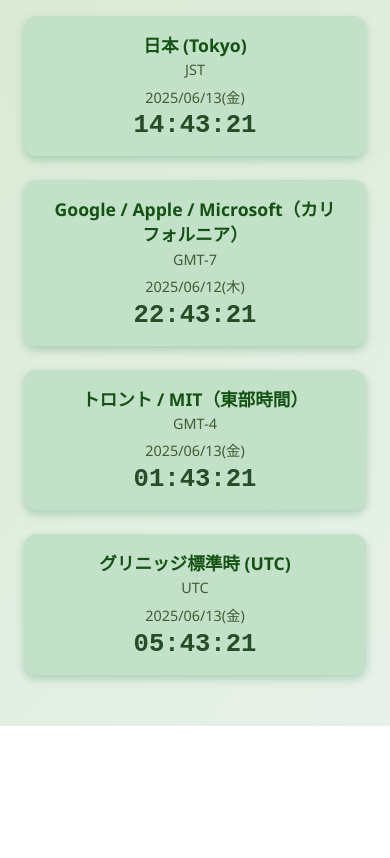
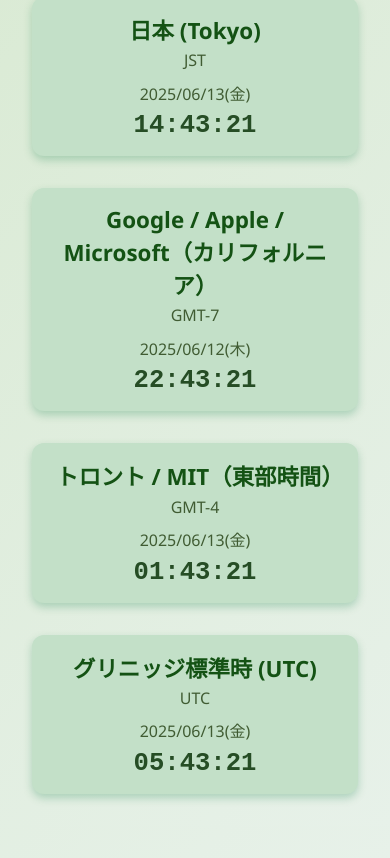
Before and after one commit to hamuzon/time-zone-hamusata-f5-si, a plain HTML site: page index.html in a window 390 px wide. Shown: the part 150-1008 px from the top of the page. Before the commit the page ends 876 px from the top, so only its background shows below. Drawn offline with Linux system fonts and the light colour scheme.

Commit message:
Update index.html
2.0

```diff
--- a/index.html
+++ b/index.html
@@ -3,21 +3,18 @@
 <head>
   <meta charset="UTF-8" />
   <meta name="viewport" content="width=device-width, initial-scale=1" />
-  <title>タイム・ゾーン時計</title>
+  <title>タイム・ゾーン時計（ローカル）</title>
   <style>
-/* ===== リセット ===== */
     * {
       box-sizing: border-box;
       margin: 0;
       padding: 0;
     }
 
-/* ===== 全体レイアウト ===== */
     html, body {
       min-height: 100vh;
       width: 100vw;
       overflow-x: hidden;
-  overflow-y: auto;
       background: linear-gradient(135deg, #d9ead3, #e7f1e9);
       color: #1a3d2f;
       font-family: "Segoe UI", Tahoma, Geneva, Verdana, sans-serif;
@@ -26,58 +23,35 @@ html, body {
       align-items: center;
       justify-content: center;
       padding: 2rem;
-  box-sizing: border-box;
     }
 
-/* ===== コンテナ ===== */
     .container {
       width: 100%;
       max-width: 960px;
-  padding: 0 1rem;
-  box-sizing: border-box;
     }
 
-/* ===== タイトル ===== */
     h1 {
       font-size: 2.2rem;
       margin-bottom: 2rem;
-  letter-spacing: 0.1em;
       text-align: center;
       color: #145214;
     }
 
-/* ===== ゾーン全体のグリッド ===== */
     .zones {
       display: grid;
       grid-template-columns: repeat(2, 1fr);
-  grid-template-rows: repeat(2, auto);
       gap: 2rem;
-  justify-items: center;
-  align-items: start;
-  width: 100%;
-  max-width: 960px;
     }
 
-/* ===== 各ゾーンカード ===== */
     .zone-card {
       background-color: #c3e0c8;
       border-radius: 12px;
       padding: 1.5rem 2rem;
       box-shadow: 0 4px 8px rgba(0, 121, 61, 0.25);
       text-align: center;
-  transition: background-color 0.3s ease, box-shadow 0.3s ease;
       width: 100%;
       max-width: 440px;
       min-height: 180px;
-  display: flex;
-  flex-direction: column;
-  justify-content: center;
-  cursor: default;
-}
-
-.zone-card:hover {
-  background-color: #a0c7a0;
-  box-shadow: 0 6px 12px rgba(0, 121, 61, 0.45);
     }
 
     .zone-name {
@@ -91,8 +65,6 @@ h1 {
       font-size: 1rem;
       color: #405c33;
       margin-bottom: 0.6rem;
-  min-width: 70px;
-  font-variant-numeric: tabular-nums;
     }
 
     .date {
@@ -106,88 +78,76 @@ h1 {
       font-family: monospace;
       font-weight: bold;
       color: #264d25;
-  white-space: nowrap;
     }
 
-/* ===== モバイル対応 ===== */
     @media screen and (max-width: 768px) {
-  html, body {
-    padding: 1rem;
-    justify-content: flex-start;
-  }
-
-  .container {
-    max-width: 100%;
-    padding: 0 0.5rem;
-  }
-
       .zones {
         grid-template-columns: 1fr;
-    gap: 1.5rem;
       }
 
       .zone-card {
+        padding: 1rem 1.5rem;
         min-height: 140px;
-    padding: 1rem 1.5rem;
-    max-width: 100%;
-  }
-
-  .zone-name {
-    font-size: 1.1rem;
-  }
-
-  .zone-offset {
-    font-size: 0.9rem;
-    min-width: auto;
-    margin-bottom: 0.4rem;
-  }
-
-  .date {
-    font-size: 0.9rem;
-    margin-bottom: 0.3rem;
       }
 
       .time {
         font-size: 1.6rem;
       }
     }
-
   </style>
 </head>
 <body>
   <div class="container">
     <h1>タイム・ゾーン時計</h1>
-    <div class="zones" id="zones-container"></div>
+    <div class="zones">
+      <div class="zone-card" data-timezone="Asia/Tokyo">
+        <h2 class="zone-name">日本 (Tokyo)</h2>
+        <div class="zone-offset"></div>
+        <div class="date"></div>
+        <div class="time"></div>
+      </div>
+      <div class="zone-card" data-timezone="America/Los_Angeles">
+        <h2 class="zone-name">Google / Apple / Microsoft（カリフォルニア）</h2>
+        <div class="zone-offset"></div>
+        <div class="date"></div>
+        <div class="time"></div>
+      </div>
+      <div class="zone-card" data-timezone="America/New_York">
+        <h2 class="zone-name">トロント / MIT（東部時間）</h2>
+        <div class="zone-offset"></div>
+        <div class="date"></div>
+        <div class="time"></div>
+      </div>
+      <div class="zone-card" data-timezone="Etc/UTC">
+        <h2 class="zone-name">グリニッジ標準時 (UTC)</h2>
+        <div class="zone-offset"></div>
+        <div class="date"></div>
+        <div class="time"></div>
+      </div>
+    </div>
   </div>
 
   <script>
-const zones = [
-  { name: "日本 (Tokyo)", tz: "Asia/Tokyo" },
-  { name: "Google / Apple / Microsoft（カリフォルニア）", tz: "America/Los_Angeles" },
-  { name: "トロント / MIT（東部時間）", tz: "America/New_York" },
-  { name: "グリニッジ標準時 (UTC)", tz: "Etc/UTC" }
-];
+    let baseUtc = null;
+    let startTime = null;
 
-function createZoneCards() {
-  const container = document.getElementById('zones-container');
-  zones.forEach(zone => {
-    const card = document.createElement('div');
-    card.className = 'zone-card';
-    card.dataset.timezone = zone.tz;
+    function initClock() {
+      baseUtc = new Date(new Date().toISOString()); // 擬似サーバーUTC時刻
+      startTime = new Date();
 
-    card.innerHTML = `
-      <h2 class="zone-name">${zone.name}</h2>
-      <div class="zone-offset"></div>
-      <div class="date"></div>
-      <div class="time"></div>
-    `;
+      const now = new Date();
+      const msToNextSecond = 1000 - now.getMilliseconds();
 
-    container.appendChild(card);
-  });
+      setTimeout(() => {
+        updateZones();
+        setInterval(updateZones, 1000);
+      }, msToNextSecond);
     }
 
     function updateZones() {
       const now = new Date();
+      const elapsed = now - startTime;
+      const currentUtc = new Date(baseUtc.getTime() + elapsed);
 
       document.querySelectorAll('.zone-card').forEach(card => {
         const tz = card.dataset.timezone;
@@ -210,33 +170,23 @@ function updateZones() {
             weekday: 'short'
           });
 
-      const parts = formatterTime.formatToParts(now);
+          const parts = formatterTime.formatToParts(currentUtc);
           const timeParts = parts.filter(p => p.type !== 'timeZoneName');
           const timeStr = timeParts.map(p => p.value).join('');
-      const tzNamePart = parts.find(p => p.type === 'timeZoneName');
-      const tzAbbr = tzNamePart ? tzNamePart.value : '';
+          const tzAbbr = parts.find(p => p.type === 'timeZoneName')?.value || '';
 
-      const timeElem = card.querySelector('.time');
-      const dateElem = card.querySelector('.date');
-      const offsetElem = card.querySelector('.zone-offset');
-
-      timeElem.textContent = timeStr;
-      dateElem.textContent = formatterDate.format(now);
-      offsetElem.textContent = tzAbbr;
+          card.querySelector('.time').textContent = timeStr;
+          card.querySelector('.date').textContent = formatterDate.format(currentUtc);
+          card.querySelector('.zone-offset').textContent = tzAbbr;
         } catch (e) {
           card.querySelector('.time').textContent = '不明なタイムゾーン';
           card.querySelector('.date').textContent = '';
           card.querySelector('.zone-offset').textContent = '';
-      console.error(`Invalid timezone: ${tz}`, e);
         }
       });
-
-  setTimeout(updateZones, 1000);
     }
 
-createZoneCards();
-updateZones();
-
+    initClock();
   </script>
 </body>
 </html>
```
Lines whose indentation alone changed are shown as unchanged.
